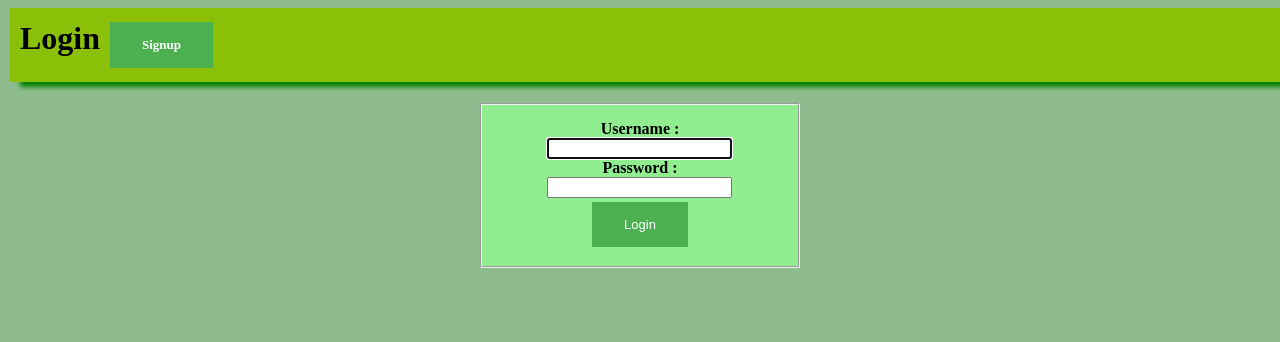
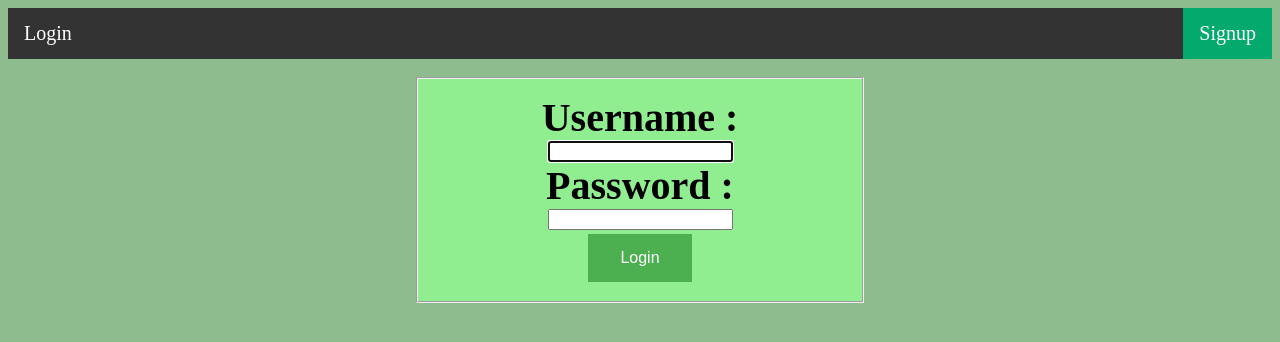
Before and after one commit to Ditthapeem/ku-polls, a Django app: page /accounts/login/ in a window 1280 px wide. Shown: the top 342 px of the page. Run offline with Django 3.2, Linux system fonts and the light colour scheme; parts of the project's set-up code (start-up, migrations or seed data) failed here and were passed over.

Commit message:
Add nevigation bar to register and login page

```diff
--- a/polls/static/polls/register.css
+++ b/polls/static/polls/register.css
@@ -5,7 +5,6 @@ body {
 }
 
 div.frame{
-
   background-color: #8AC007;
   position: frame;
   width: 100%;
@@ -13,6 +12,11 @@ div.frame{
   border: 10px solid #8AC007;
   box-shadow: 10px 5px 5px green;
   display: inline-block;
+}
+
+.flex{
+  display: flex;
+  justify-content: flex-end;
 }
 
 .button {
@@ -49,7 +53,3 @@ label{
 label{
     font-size: 40px;
 }
-
-.a{
-    float: left;
-}
--- a/templates/registration/login.html
+++ b/templates/registration/login.html
@@ -1,8 +1,45 @@
 {% load static %}
 <link rel="stylesheet" href="{% static 'polls/login.css' %}">
+<style>
+ul {
+  list-style-type: none;
+  margin: 0;
+  padding: 0;
+  overflow: hidden;
+  background-color: #333;
+}
 
+li {
+  float: left;
+}
 
-<legend><h1><div class="frame">Login <a href="{% url 'signup'%}" class="button">Signup</a></div></h1></legend>
+li a {
+  font-size: 20px;
+  display: block;
+  color: white;
+  text-align: center;
+  padding: 14px 16px;
+  text-decoration: none;
+}
+
+li a:hover:not(.active) {
+  background-color: #111;
+}
+
+.active {
+  background-color: #04AA6D;
+}
+</style>
+
+{% load static %}
+<link rel="stylesheet" href="{% static 'polls/register.css' %}">
+
+<head><ul>
+    <li><a>Login</a></li>
+    <li style="float:right"><a class="active" href="{% url 'signup'%}" >Signup</a></li>
+</ul></head>
+<br>
+
 <body>
 <form method="post">
     {% csrf_token %}
```
Also changed, not shown: templates/registration/signup.html (+36 -2 lines).
